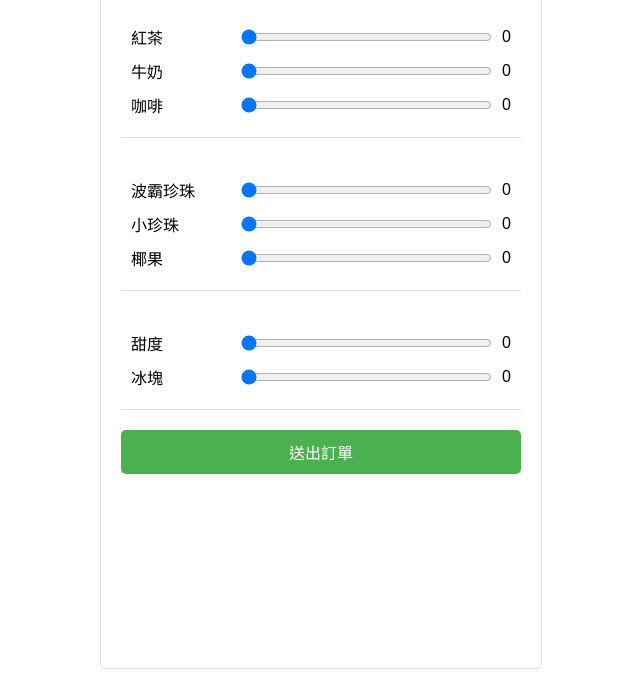
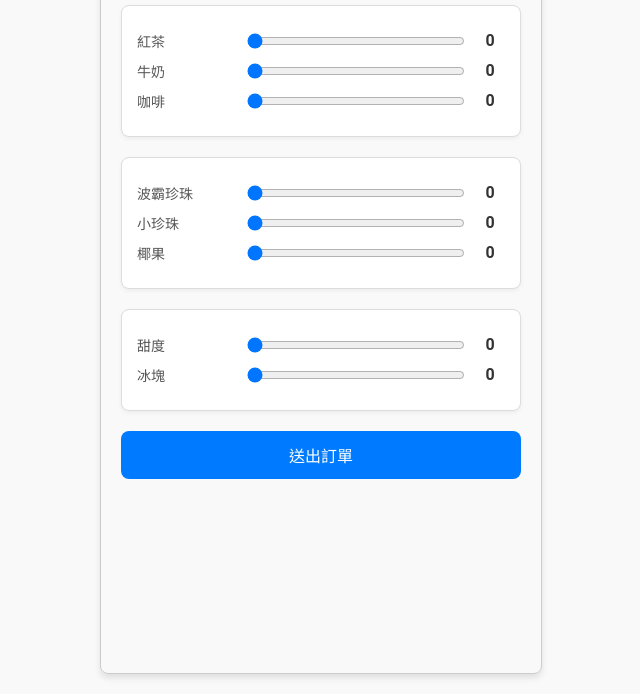
Before and after one commit to Yozu1212/arm, a plain HTML site: page index.html in a window 1280 px wide. Shown: the part 111-805 px from the top of the page, without its empty margins (319-959 px from the left). Drawn offline with Linux system fonts and the light colour scheme.

Commit message:
Update index.html

```diff
--- a/index.html
+++ b/index.html
@@ -6,48 +6,69 @@
     <title>飲料點餐平台</title>
     <style>
         body {
-            font-family: Arial, sans-serif;
+            font-family: 'Roboto', Arial, sans-serif;
             max-width: 400px;
             margin: 20px auto;
             padding: 20px;
-            border: 1px solid #ddd;
-            border-radius: 5px;
+            background-color: #f9f9f9;
+            border: 1px solid #ccc;
+            border-radius: 8px;
+            box-shadow: 0 4px 6px rgba(0, 0, 0, 0.1);
         }
         h2 {
             text-align: center;
+            color: #333;
+            margin-bottom: 20px;
         }
         .section {
             margin-bottom: 20px;
-            padding: 10px;
-            border-bottom: 1px solid #ddd;
+            padding: 15px;
+            background-color: #fff;
+            border: 1px solid #ddd;
+            border-radius: 8px;
+            box-shadow: 0 2px 4px rgba(0, 0, 0, 0.05);
         }
         .slider-container {
             display: flex;
+            align-items: center;
             justify-content: space-between;
-            align-items: center;
             margin: 10px 0;
         }
         .slider-container label {
             width: 100px;
+            font-size: 14px;
+            color: #555;
         }
         .slider-container input[type="range"] {
             flex: 1;
             margin: 0 10px;
         }
+        .slider-container span {
+            width: 30px;
+            text-align: center;
+            color: #333;
+            font-weight: bold;
+        }
         .submit-button {
             display: block;
             width: 100%;
-            padding: 10px;
+            padding: 12px;
+            background-color: #007BFF;
+            color: white;
+            font-size: 16px;
+            border: none;
+            border-radius: 8px;
+            cursor: pointer;
+            transition: background-color 0.3s ease;
+        }
+        .submit-button:hover {
+            background-color: #0056b3;
+        }
+        #barcode-container {
+            text-align: center;
             margin-top: 20px;
-            background-color: #4CAF50;
-            color: white;
-            border: none;
-            border-radius: 5px;
-            font-size: 16px;
-            cursor: pointer;
         }
     </style>
-    <!-- 加入 JsBarcode library -->
     <script src="https://cdn.jsdelivr.net/npm/jsbarcode@3.11.5/dist/JsBarcode.all.min.js"></script>
 </head>
 <body>
@@ -109,7 +130,7 @@
     <button class="submit-button" onclick="submitOrder()">送出訂單</button>
 
     <!-- 條碼顯示區 -->
-    <div id="barcode-container" style="text-align: center; margin-top: 20px;">
+    <div id="barcode-container">
         <svg id="barcode"></svg>
     </div>
 
```
